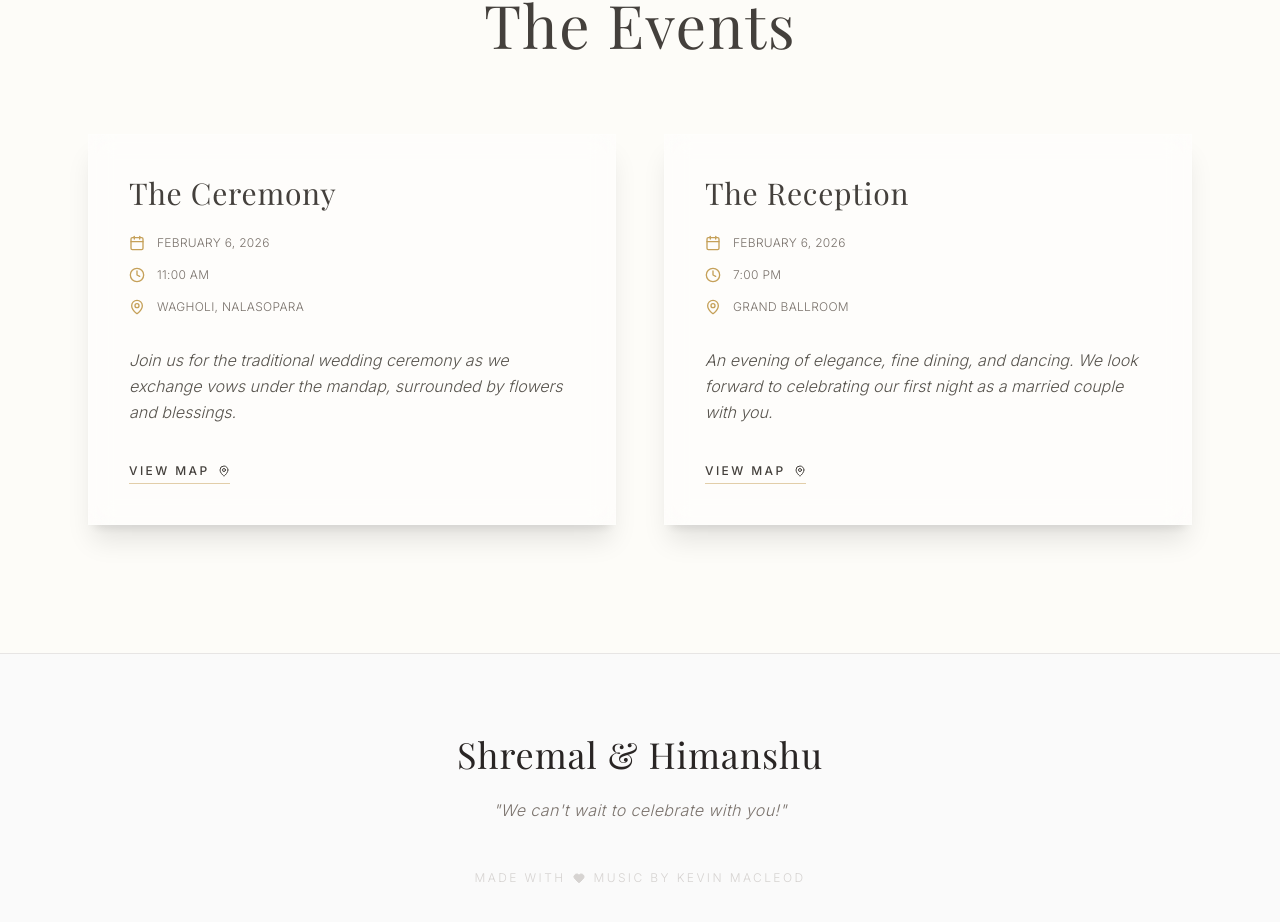
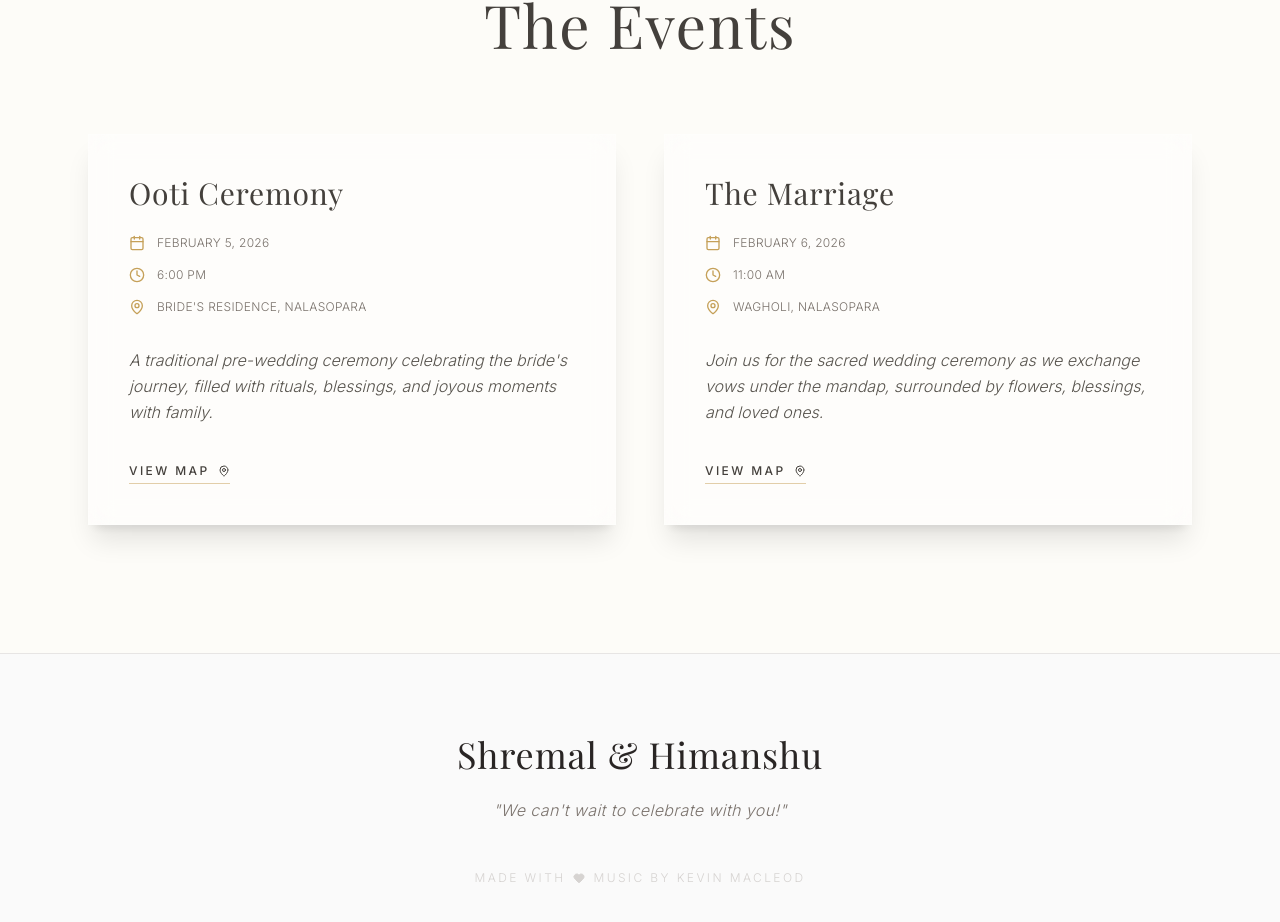
Before and after one commit to mehimanshupatil/wedding-invitation, a React (Vite) app: page /shremal in a window 1280 px wide. Shown: the part 1290-2212 px from the top of the page. Built offline with nearby package versions, Linux system fonts and the light colour scheme; a web font is replaced by a local one.

Commit message:
added routes

```diff
--- a/package.json
+++ b/package.json
@@ -18,6 +18,7 @@
     "react": "^19.2.0",
     "react-confetti": "^6.4.0",
     "react-dom": "^19.2.0",
+    "react-router-dom": "^7.11.0",
     "tailwind-merge": "^3.4.0"
   },
   "devDependencies": {
--- a/src/App.tsx
+++ b/src/App.tsx
@@ -1,45 +1,17 @@
-
-import Hero from './components/Hero';
-import EventDetails from './components/EventDetails';
-import Footer from './components/Footer';
-import MusicPlayer from './components/MusicPlayer';
-import Confetti from './components/Confetti';
-import NoiseOverlay from './components/NoiseOverlay';
-import Preloader from './components/Preloader';
-import Countdown from './components/Countdown';
-import { motion, useScroll, useTransform } from 'framer-motion';
+import { BrowserRouter, Routes, Route, Navigate } from 'react-router-dom';
+import WeddingPage from './pages/WeddingPage';
+import { himanshuEvents } from './data/himanshuEvents';
+import { shremalEvents } from './data/shremalEvents';
 
 function App() {
-  const { scrollY } = useScroll();
-  const y1 = useTransform(scrollY, [0, 500], [0, 100]);
-  const y2 = useTransform(scrollY, [0, 500], [0, -100]);
-
   return (
-    <div className="min-h-screen bg-secondary selection:bg-primary/20 font-sans relative">
-      <Preloader />
-      <NoiseOverlay />
-
-      {/* Aurora Background Blobs with Parallax */}
-      <div className="fixed top-0 left-0 w-full h-full overflow-hidden pointer-events-none z-0">
-          <motion.div
-            style={{ y: y1 }}
-            className="absolute top-[-10%] left-[-10%] w-[50%] h-[50%] rounded-full bg-primary/5 blur-[120px] mix-blend-multiply animate-pulse"
-          />
-          <motion.div
-            style={{ y: y2 }}
-            className="absolute bottom-[-10%] right-[-10%] w-[50%] h-[50%] rounded-full bg-accent/10 blur-[120px] mix-blend-multiply animate-pulse delay-1000"
-          />
-      </div>
-
-      <div className="relative z-10">
-        <Confetti />
-        <MusicPlayer />
-        <Hero />
-        <Countdown />
-        <EventDetails />
-        <Footer />
-      </div>
-    </div>
+    <BrowserRouter>
+      <Routes>
+        <Route path="/himanshu" element={<WeddingPage events={himanshuEvents} />} />
+        <Route path="/shremal" element={<WeddingPage events={shremalEvents} />} />
+        <Route path="/" element={<Navigate to="/himanshu" replace />} />
+      </Routes>
+    </BrowserRouter>
   );
 }
 
--- a/src/components/EventDetails.tsx
+++ b/src/components/EventDetails.tsx
@@ -1,5 +1,6 @@
 import { MapPin, Clock, Calendar } from 'lucide-react';
 import { motion } from 'framer-motion';
+import type { Event } from '../data/himanshuEvents';
 
 const EventCard = ({ title, time, date, location, description, delay, mapUrl }: { title: string, time: string, date: string, location: string, description: string, delay: number, mapUrl: string }) => (
   <motion.div
@@ -42,28 +43,11 @@ const EventCard = ({ title, time, date, location, description, delay, mapUrl }:
   </motion.div>
 );
 
-const EventDetails = () => {
-    const events = [
-        {
-            title: "The Ceremony",
-            date: "February 6, 2026",
-            time: "11:00 AM",
-            location: "Wagholi, Nalasopara",
-            description: "Join us for the traditional wedding ceremony as we exchange vows under the mandap, surrounded by flowers and blessings.",
-            delay: 0.2,
-            mapUrl: "https://www.google.com/maps/search/?api=1&query=Grand+Palace+Hotel+Mumbai"
-        },
-        {
-            title: "The Reception",
-            date: "February 6, 2026",
-            time: "7:00 PM",
-            location: "Grand Ballroom",
-            description: "An evening of elegance, fine dining, and dancing. We look forward to celebrating our first night as a married couple with you.",
-            delay: 0.4,
-            mapUrl: "https://www.google.com/maps/search/?api=1&query=Grand+Ballroom+Mumbai"
+interface EventDetailsProps {
+  events: Event[];
 }
-    ];
 
+const EventDetails = ({ events }: EventDetailsProps) => {
   return (
     <section className="py-32 relative z-10">
       <div className="max-w-6xl mx-auto px-6">
--- /dev/null
+++ b/src/data/himanshuEvents.ts
@@ -0,0 +1,30 @@
+export interface Event {
+    title: string;
+    date: string;
+    time: string;
+    location: string;
+    description: string;
+    delay: number;
+    mapUrl: string;
+}
+
+export const himanshuEvents: Event[] = [
+    {
+        title: "Food for Guests",
+        date: "February 5, 2026",
+        time: "07:00 PM",
+        location: "Wagholi, Nalasopara",
+        description: "Join us for a delightful meal as we welcome our guests and celebrate together with delicious food and warm hospitality.",
+        delay: 0.2,
+        mapUrl: "https://www.google.com/maps/search/?api=1&query=Wagholi+Nalasopara"
+    },
+    {
+        title: "The Marriage",
+        date: "February 6, 2026",
+        time: "11:00 AM",
+        location: "Wagholi, Nalasopara",
+        description: "Join us for the sacred wedding ceremony as we exchange vows under the mandap, surrounded by flowers, blessings, and loved ones.",
+        delay: 0.4,
+        mapUrl: "https://www.google.com/maps/search/?api=1&query=Wagholi+Nalasopara"
+    }
+];
--- /dev/null
+++ b/src/data/shremalEvents.ts
@@ -0,0 +1,30 @@
+export interface Event {
+    title: string;
+    date: string;
+    time: string;
+    location: string;
+    description: string;
+    delay: number;
+    mapUrl: string;
+}
+
+export const shremalEvents: Event[] = [
+    {
+        title: "Ooti Ceremony",
+        date: "February 5, 2026",
+        time: "6:00 PM",
+        location: "Bride's Residence, Nalasopara",
+        description: "A traditional pre-wedding ceremony celebrating the bride's journey, filled with rituals, blessings, and joyous moments with family.",
+        delay: 0.2,
+        mapUrl: "https://www.google.com/maps/search/?api=1&query=Nalasopara"
+    },
+    {
+        title: "The Marriage",
+        date: "February 6, 2026",
+        time: "11:00 AM",
+        location: "Wagholi, Nalasopara",
+        description: "Join us for the sacred wedding ceremony as we exchange vows under the mandap, surrounded by flowers, blessings, and loved ones.",
+        delay: 0.4,
+        mapUrl: "https://www.google.com/maps/search/?api=1&query=Wagholi+Nalasopara"
+    }
+];
--- /dev/null
+++ b/src/pages/WeddingPage.tsx
@@ -0,0 +1,50 @@
+import Hero from '../components/Hero';
+import EventDetails from '../components/EventDetails';
+import Footer from '../components/Footer';
+import MusicPlayer from '../components/MusicPlayer';
+import Confetti from '../components/Confetti';
+import NoiseOverlay from '../components/NoiseOverlay';
+import Preloader from '../components/Preloader';
+import Countdown from '../components/Countdown';
+import { motion, useScroll, useTransform } from 'framer-motion';
+import type { Event } from '../data/himanshuEvents';
+
+interface WeddingPageProps {
+    events: Event[];
+}
+
+function WeddingPage({ events }: WeddingPageProps) {
+    const { scrollY } = useScroll();
+    const y1 = useTransform(scrollY, [0, 500], [0, 100]);
+    const y2 = useTransform(scrollY, [0, 500], [0, -100]);
+
+    return (
+        <div className="min-h-screen bg-secondary selection:bg-primary/20 font-sans relative">
+            <Preloader />
+            <NoiseOverlay />
+
+            {/* Aurora Background Blobs with Parallax */}
+            <div className="fixed top-0 left-0 w-full h-full overflow-hidden pointer-events-none z-0">
+                <motion.div
+                    style={{ y: y1 }}
+                    className="absolute top-[-10%] left-[-10%] w-[50%] h-[50%] rounded-full bg-primary/5 blur-[120px] mix-blend-multiply animate-pulse"
+                />
+                <motion.div
+                    style={{ y: y2 }}
+                    className="absolute bottom-[-10%] right-[-10%] w-[50%] h-[50%] rounded-full bg-accent/10 blur-[120px] mix-blend-multiply animate-pulse delay-1000"
+                />
+            </div>
+
+            <div className="relative z-10">
+                <Confetti />
+                <MusicPlayer />
+                <Hero />
+                <Countdown />
+                <EventDetails events={events} />
+                <Footer />
+            </div>
+        </div>
+    );
+}
+
+export default WeddingPage;
```
Also changed, not shown: 1 other file (tests, documents, lock files or other folders). Lines whose indentation alone changed are shown as unchanged.
